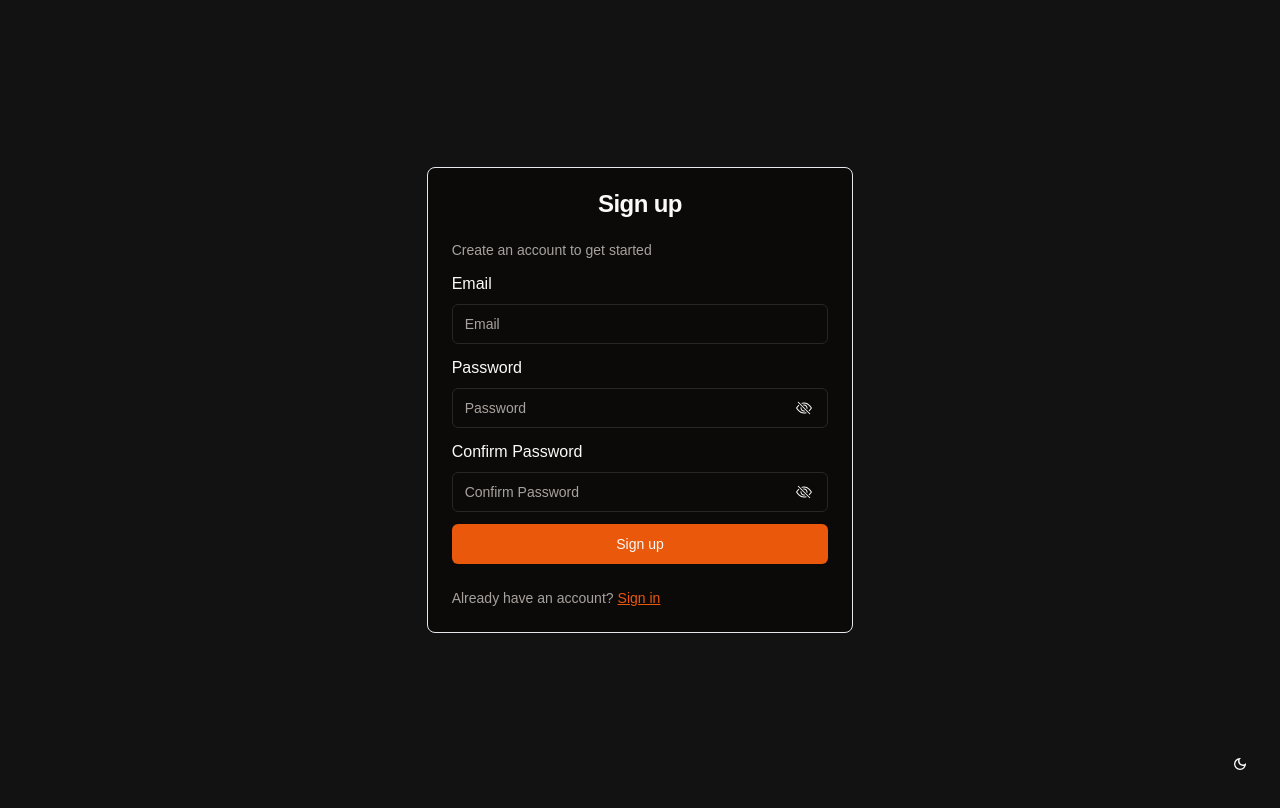
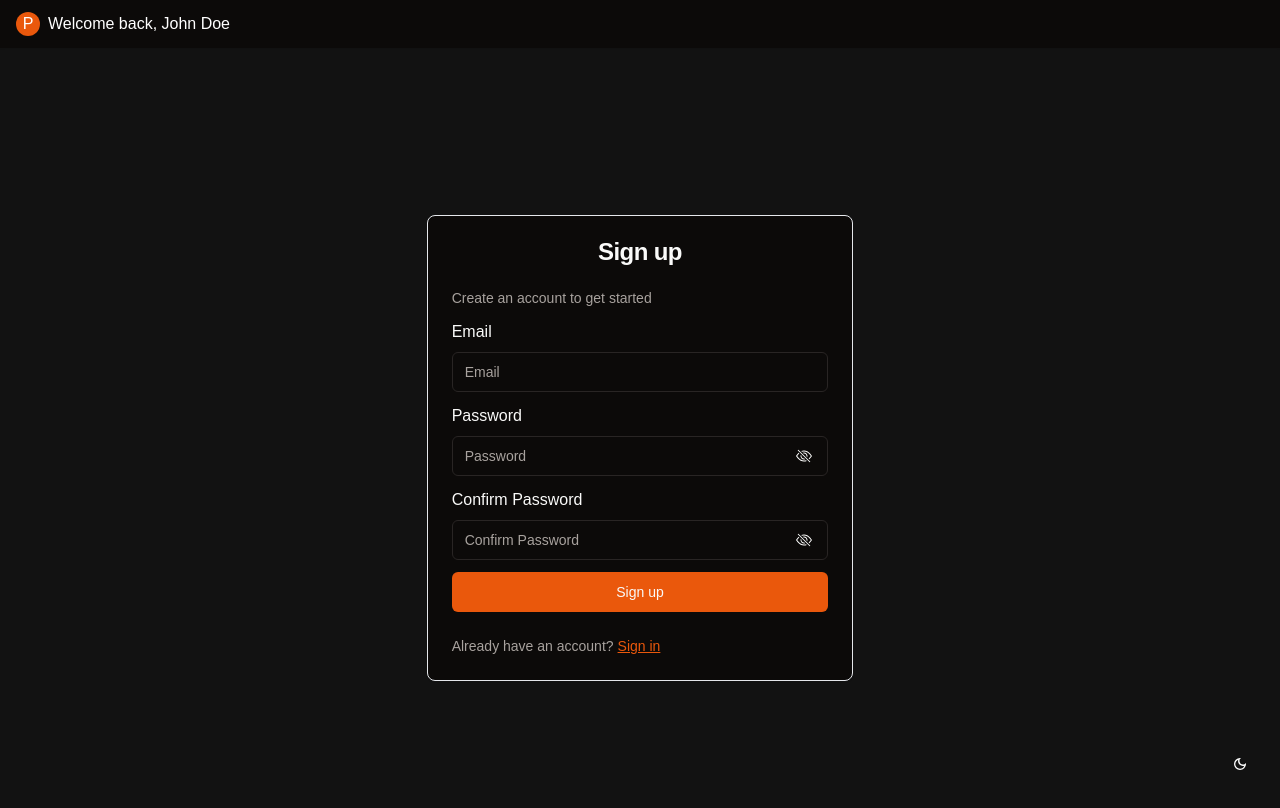
Before and after one commit to ArielSurco/expenses.management.webapp, a Next.js app: page /sign-up in a window 1280 px wide. Shown: the top 808 px of the page. Built offline with nearby package versions, Linux system fonts and the light colour scheme.

Commit message:
feat: add a mocked navbar for layout

```diff
--- a/src/app/layout.tsx
+++ b/src/app/layout.tsx
@@ -5,6 +5,7 @@ import { ThemeProvider } from '@/layout/components/theme-provider'
 
 import './globals.css'
 
+import { Navbar } from '@/layout/components/navbar'
 import { ThemeToggle } from '@/layout/components/theme-toggle'
 
 const geistSans = Geist({
@@ -31,6 +32,7 @@ export default function RootLayout({
     <html lang='en'>
       <body className={`${geistSans.variable} ${geistMono.variable} antialiased`}>
         <ThemeProvider attribute='class' defaultTheme='dark' disableTransitionOnChange enableSystem>
+          <Navbar />
           <ThemeToggle />
           {children}
         </ThemeProvider>
--- a/src/app/page.tsx
+++ b/src/app/page.tsx
@@ -2,8 +2,8 @@ import { Card } from '@/shared/components/card'
 
 export default function Home() {
   return (
-    <div className='grid min-h-screen w-full place-items-center'>
+    <main className='min-h-screen w-full'>
       <Card className='w-1/3 min-w-fit'>Home</Card>
-    </div>
+    </main>
   )
 }
--- a/src/app/sign-in/page.tsx
+++ b/src/app/sign-in/page.tsx
@@ -27,7 +27,7 @@ const signIn = async () => {
 
 export default function SignIn() {
   return (
-    <div className='grid min-h-screen w-full place-items-center'>
+    <main className='grid min-h-screen w-full place-items-center'>
       <Card className='w-1/3 min-w-fit'>
         <CardHeader>
           <CardTitle className='text-center'>Sign in</CardTitle>
@@ -60,6 +60,6 @@ export default function SignIn() {
           </CardDescription>
         </CardFooter>
       </Card>
-    </div>
+    </main>
   )
 }
--- a/src/app/sign-up/page.tsx
+++ b/src/app/sign-up/page.tsx
@@ -27,7 +27,7 @@ const signIn = async () => {
 
 export default function SignUp() {
   return (
-    <div className='grid min-h-screen w-full place-items-center'>
+    <main className='grid min-h-screen w-full place-items-center'>
       <Card className='w-1/3 min-w-fit'>
         <CardHeader>
           <CardTitle className='text-center'>Sign up</CardTitle>
@@ -68,6 +68,6 @@ export default function SignUp() {
           </CardDescription>
         </CardFooter>
       </Card>
-    </div>
+    </main>
   )
 }
--- /dev/null
+++ b/src/layout/components/navbar.tsx
@@ -0,0 +1,10 @@
+export function Navbar() {
+  return (
+    <div className='flex h-fit w-full items-center justify-between bg-background px-4 py-3 shadow-sm'>
+      <p className='flex items-center gap-2'>
+        <span className='grid h-6 w-6 place-items-center rounded-full bg-primary'>P</span> Welcome
+        back, John Doe
+      </p>
+    </div>
+  )
+}
```
